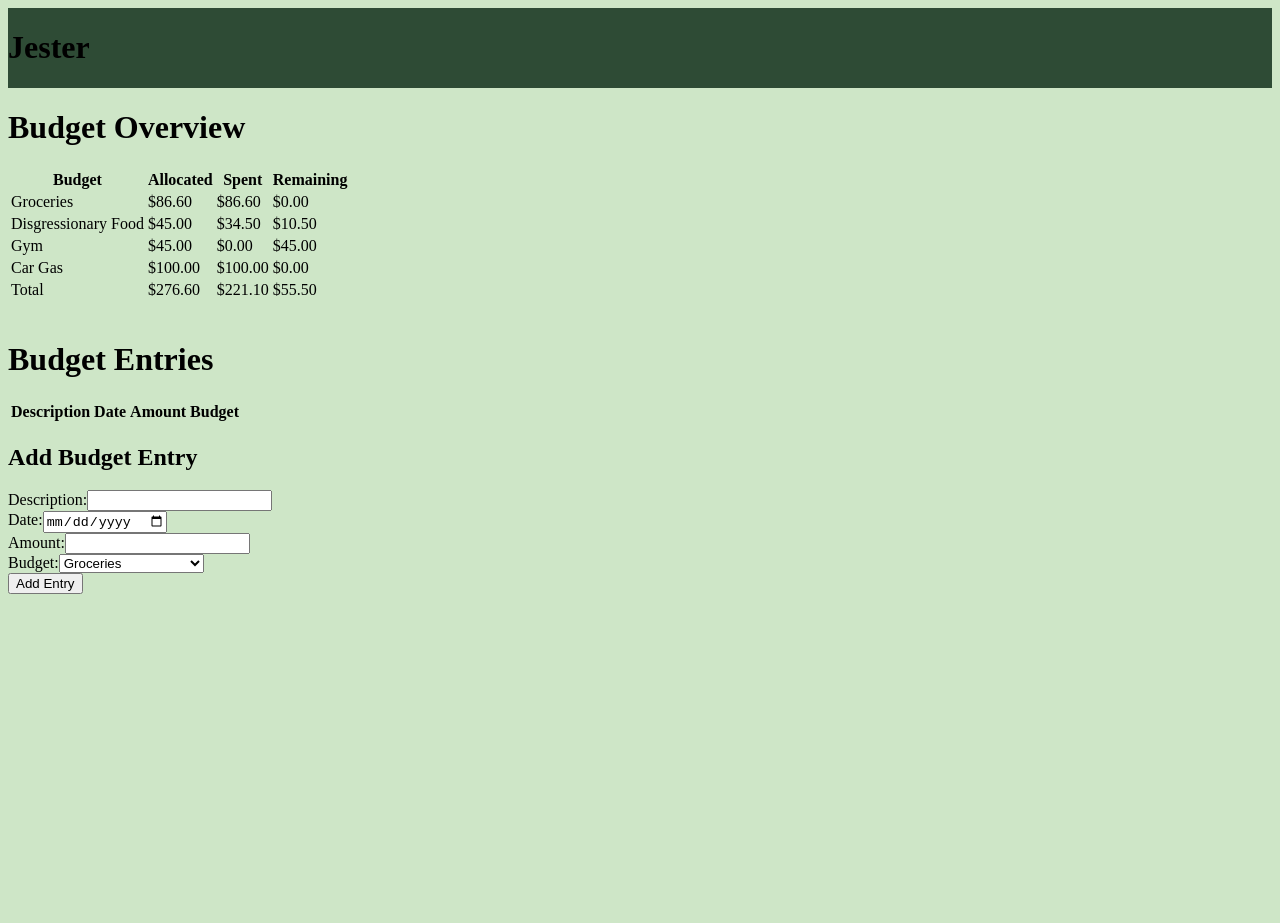
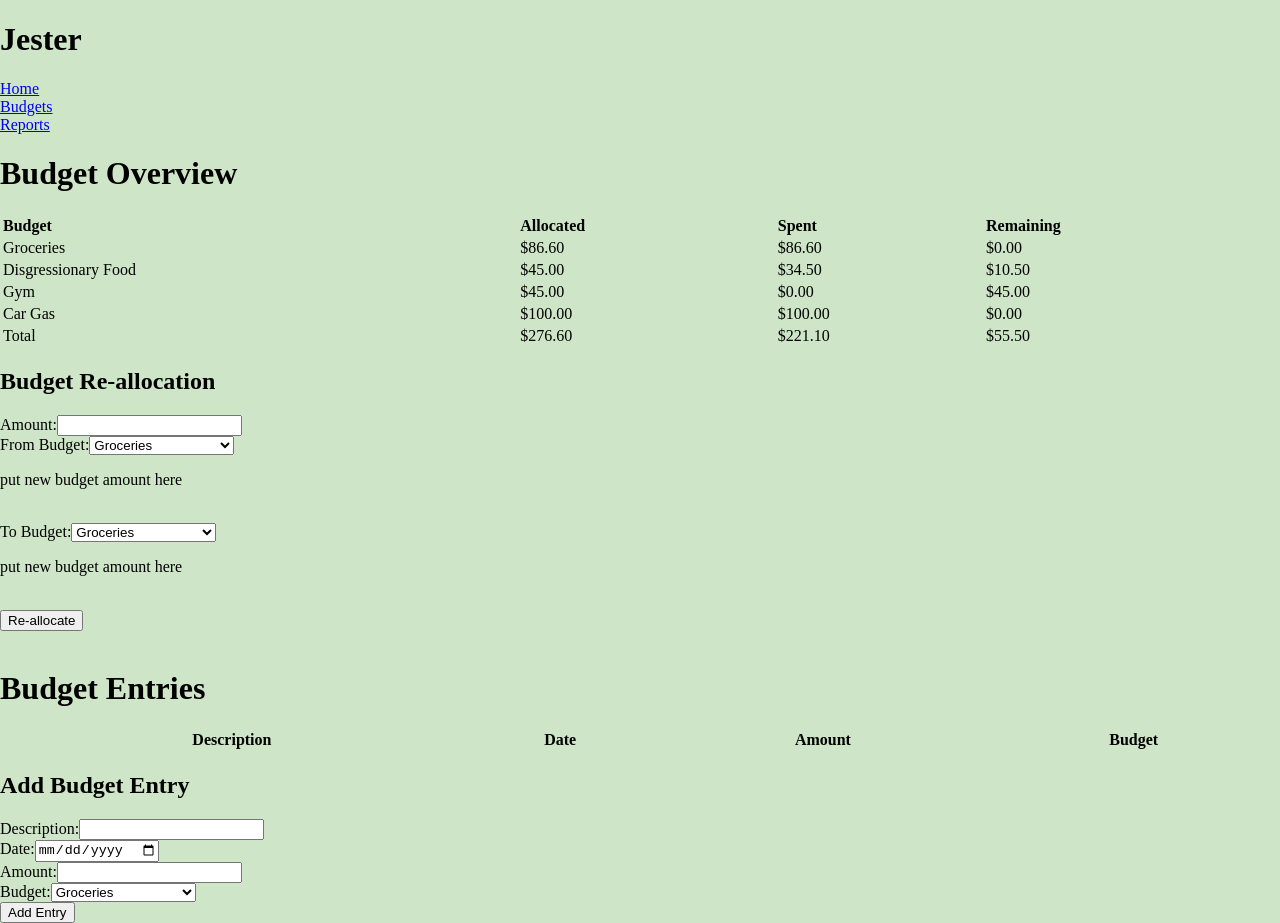
Before and after one commit to OtakuReaper/jester, a React (Vite) app in the folder jester_app/: page / in a window 1280 px wide. Before the commit the page ends 800 px from the top, so only its background shows below. Built offline with nearby package versions, Linux system fonts and the light colour scheme.

Commit message:
started adding frontend stuff

```diff
--- a/jester_app/package.json
+++ b/jester_app/package.json
@@ -14,7 +14,8 @@
     "antd": "^5.29.1",
     "axios": "^1.13.2",
     "react": "^19.2.0",
-    "react-dom": "^19.2.0"
+    "react-dom": "^19.2.0",
+    "react-router-dom": "^7.9.6"
   },
   "devDependencies": {
     "@eslint/js": "^9.39.1",
--- a/jester_app/src/App.tsx
+++ b/jester_app/src/App.tsx
@@ -80,26 +80,31 @@ function App() {
   },[budgets, entries])
 
   return (
-    <>
-      <div style={{
-        display: "flex",
-        justifyContent: "start",
-        alignItems: "center",
-        backgroundColor: "var(--secondary-bg)",
-        border: 0,
-        margin: 0,
-        padding: 0,
-      }}>
+    <div style={{
+      display: "flex",
+      flexDirection: "column",
+    }}>
+      <div>
         <h1>Jester</h1>
+        <nav style={{
+          display: "flex",
+          flexDirection: "column",
+        }}>
+          <a href="#">Home</a>
+          <a href="#">Budgets</a>
+          <a href="#">Reports</a>
+        </nav>
       </div>
 
       <h1>Budget Overview</h1>
       <table>
         <thead>
-          <th>Budget</th>
-          <th>Allocated</th>
-          <th>Spent</th>
-          <th>Remaining</th>
+          <tr>
+            <th style={{textAlign: "left"}}>Budget</th>
+            <th style={{textAlign: "left"}}>Allocated</th>
+            <th style={{textAlign: "left"}}>Spent</th>
+            <th style={{textAlign: "left"}}>Remaining</th>
+          </tr>
         </thead>
         <tbody>
           {budgets.map((budget) => {
@@ -122,6 +127,34 @@ function App() {
           </tr>
         </tfoot>
       </table>
+
+      <div>
+        <h2>Budget Re-allocation</h2>
+        <label>Amount:</label>
+        <input type="number" name="reallocation-amount" step="0.01" />
+        <br/>
+        <label>From Budget:</label>
+        <select name="from-budget">
+          {budgets.map((budget) => {
+            return (
+              <option key={budget.id.toString()} value={budget.id.toString()}>{budget.name}</option>
+            )
+          })}
+        </select>
+        <p>put new budget amount here</p>
+        <br/>
+        <label>To Budget:</label>
+        <select name="to-budget">
+          {budgets.map((budget) => {
+            return (
+              <option key={budget.id.toString()} value={budget.id.toString()}>{budget.name}</option>
+            )
+          })}
+        </select>
+        <p>put new budget amount here</p>
+        <br/>
+        <button type="button">Re-allocate</button>
+      </div>
 
       <br/>
 
@@ -171,7 +204,7 @@ function App() {
         <button type="submit">Add Entry</button>
       </form>
 
-    </>
+    </div>
   )
 }
 
--- a/jester_app/src/index.css
+++ b/jester_app/src/index.css
@@ -2,5 +2,18 @@
   --main-bg: #cee6c7;
   --secondary-bg: #2e4b35;
 
+  --white: #ffffff;
+  --main-text: #e8f5e4;
+
   background-color: var(--main-bg);
+
+  margin: 0;
+  padding: 0;
+  border: 0;
 }
+
+body {
+  margin: 0;
+  padding: 0;
+  border: 0;
+}
```
Also changed, not shown: jester_app/src/layouts/private.tsx (added, +11 -0 lines), 1 other file (tests, documents, lock files or other folders).
